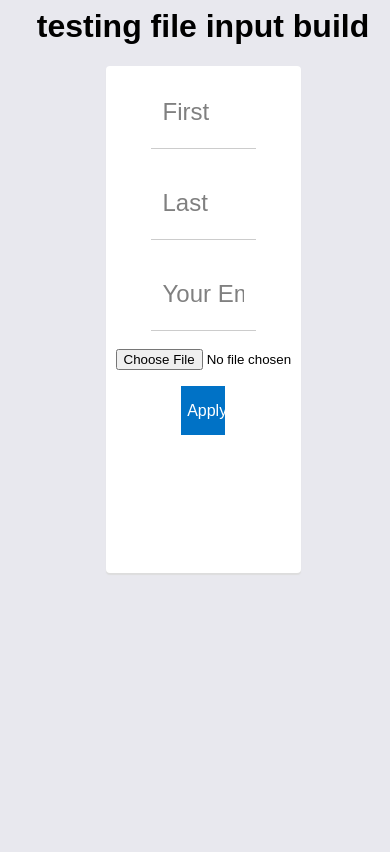
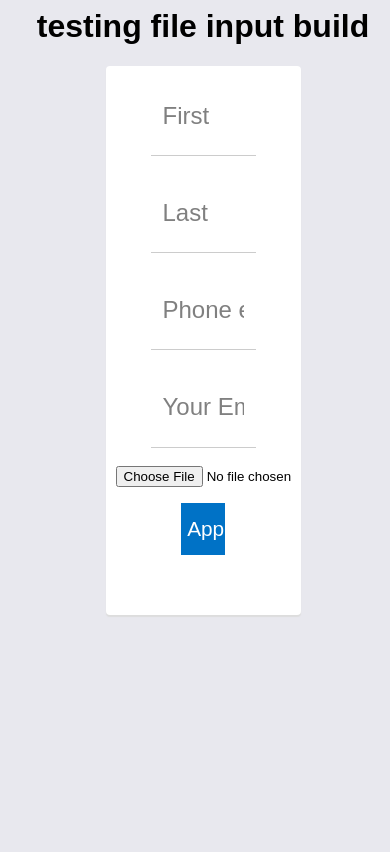
Before and after one commit to nuh1234/testsite, a PHP site: page / in a window 390 px wide. Run offline with PHP 8.4, Linux system fonts and the light colour scheme.

Commit message:
Made a custom handler for submit button and a custom shadow. Added UI and regex support for phone numbers

```diff
--- a/index.php
+++ b/index.php
@@ -17,13 +17,18 @@
         <span class="underline"></span><br>
         <span class="error"><?= $lastname_error ?></span></p>
         <p>
+        <input class= "input" placeholder="Phone ex: (555)-555-5555" type="text" name="phonenumber" value="<?= $phonenumber ?>">
+        <span class="underline"></span><br>
+        <span class="error"><?= $phonenumber_error ?></span></p>
+        <p>
+        <p>
         <input class= "input" placeholder="Your Email" type="text" name="email" value="<?= $email ?>">
         <span class="underline"></span><br>
         <span class="error"><?= $email_error ?></span></p>
         <p>
           <input type="file" name="resumeFile", accept=".pdf, .doc" value="<?= $file ?>"><br>
           <span class="error"><?= $file_error ?></span></p>
-          <input type="submit" value="Apply">
+          <input type="submit" value="Apply" id="submitHover">
         <p>
         <div class="success"><?= $success ?></div></p>
       </div>
--- a/main.css
+++ b/main.css
@@ -8,8 +8,6 @@ html, body {
 	color:#000;
 	background-color: #E8E8EE;
 }
-
-
 .error {
     color: red;
 }
@@ -20,22 +18,20 @@ html, body {
     font-weight: bold;
     font-size: 41px;
 }
-
-
 .container {
   background-color: #D3D3D3;
   box-sizing: border-box;
   border-radius: 4px;
   position: relative;
 	max-width: 50%;
-  max-height: 50%;
+  max-height: 60%;
 	width:100%;
 	margin: auto;
 }
 .button {
   background-color: green;
   border: 1px solid #0072c6;
-  color: white;
+  color: #FFFFFF;
   position: relative;
   width: 25%;
   margin: 0;
@@ -64,10 +60,13 @@ input[type=submit] {
   background-color: #0072c6;
   border: none;
   font-family: "Arial";
-  font-size: 100%;
+  font-size: 130%;
   text-align: center;
   width: 25%;
   height: 10%;
+  margin: auto;
+  display: block;
+  position: relative;
 
 }
 input[type=text] {
@@ -75,17 +74,18 @@ input[type=text] {
   margin: 0;
   padding: 12px;
 }
+#submitHover:hover {
+  box-shadow: 0 12px 16px 0  grey, 0 17px 50px 0  #D3D3D3;
+}
 *:focus {
   outline: none;
 }
 input::-webkit-input-placeholder {
   color: grey;
 }
-
 input:focus::-webkit-input-placeholder {
   color: #0072c6;
 }
-
 .input:focus+.underline {
   transform: scale(1);
 }
@@ -106,7 +106,8 @@ input:focus::-webkit-input-placeholder {
   border-radius: 4px;
   box-shadow: 0px 2px 1px 0px #DDD;
   box-sizing: border-box;
-  height: 60%;
+  height: 65%;
+  max-height: 100%;
   margin: auto;
   padding: 10px;
   top: 15%;
--- a/sendForm.php
+++ b/sendForm.php
@@ -1,10 +1,12 @@
 <?php
 $firstname_error = "";
 $lastname_error = "";
+$phonenumber_error = "";
 $email_error = "";
 $file_error = "";
 $firstname = "";
 $lastname = "";
+$phonenumber = "";
 $email = "";
 $file = "";
 $success = "";
@@ -39,12 +41,20 @@ if ($_SERVER["REQUEST_METHOD"] == "POST") {
       $email_error = "Invalid Email";
     }
   }
+  if(empty($_POST["phonenumber"])){
+    $phonenumber_error = "Phone number required";
+  }else {
+    $phonenumber = test_input($_POST["phonenumber"]);
+    if (!preg_match("/^(\d[\s-]?)?[\(\[\s-]{0,2}?\d{3}[\)\]\s-]{0,2}?\d{3}[\s-]?\d{4}$/i", $phonenumber)) {
+      $phonenumber_error = "Please enter a valid phone number";
+    }
+  }
   if (empty($_POST["resumeFile"])) {
     $file_error = "Please include your (.doc .pdf) resume";
   }else {
     $file = test_input($_POST["resumeFile"]);
   }
-  if ($firstname_error == "" and $lastname_error == "" and $email_error == "" and $file_error == "") {
+  if ($firstname_error == "" and $lastname_error == "" and $phonenumber_error == "" and $email_error == "" and $file_error == "") {
     $message = '';
     unset($_POST['submit']);
     foreach ($_POST as $key => $value) {
@@ -54,7 +64,7 @@ if ($_SERVER["REQUEST_METHOD"] == "POST") {
     $subject = "YT Website Submission";
     if(mail($to, $subject, $message)){
       $success = "Application Sent!";
-      $firstname = $lastname = $email = $file = "";
+      $firstname = $lastname = $phonenumber = $email = $file = "";
       //Note to self set variables to null on the way out
     }
   }
```
